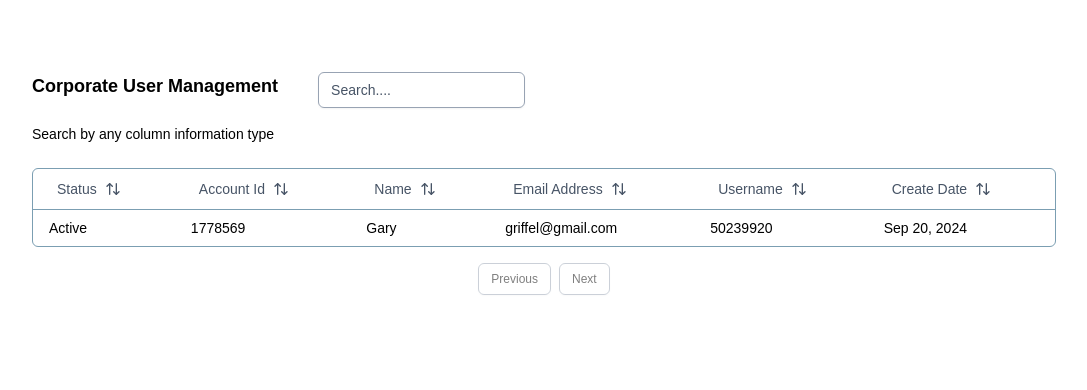
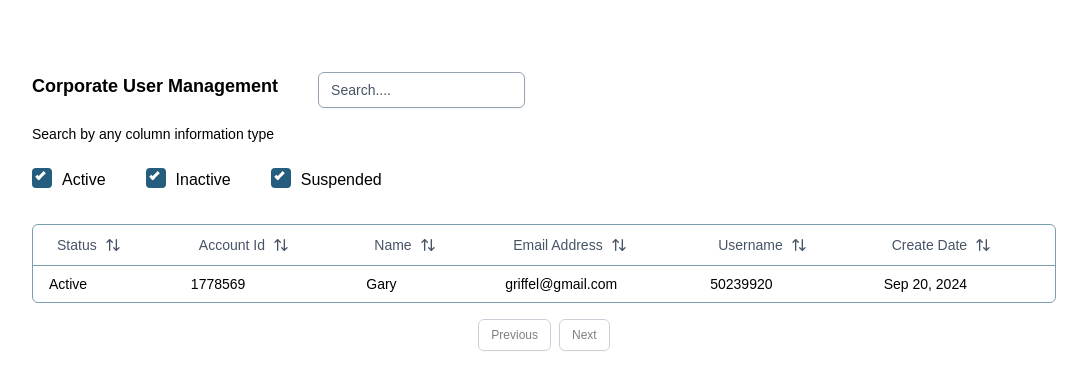
Before and after one commit to mwebcode/mweb-client-zone, a Next.js app: page /corporate-user-management in a window 1280 px wide. Shown: the top 390 px of the page, without its empty margins (96-1183 px from the left). Built offline with nearby package versions, Linux system fonts and the light colour scheme.

Commit message:
Corporate User Management

```diff
--- a/app/corporate-user-management/data-table.tsx
+++ b/app/corporate-user-management/data-table.tsx
@@ -38,8 +38,38 @@ export function DataTable<TData, TValue>({
         []
     );
     const [globalFilter, setGlobalFilter] = useState<any>([])
+    interface ColumnFilter {
+        id: string
+        value: unknown
+    }
+
+    const [filters, setFilters] = useState(({
+        Active: true,
+        Inactive: true,
+        Suspended: true,
+    }))
+    // Handle checkbox changes
+    const handleCheckboxChange = (e) => {
+        const { name, checked } = e.target;
+        setFilters({
+            ...filters,
+            [name]: checked,
+        });
+    };
+    type ColumnFiltersState = ColumnFilter[];
+
+    // // Filter data based on selected statuses
+    // const filteredData = data.filter((row) =>
+    //     filters[row.status]
+    // );
+    const filteredData = useMemo(() => {
+        return data.filter((row) =>
+            filters[row.status]
+        );
+    }, [data, filters]);  // Recalculate only when data or filters change
+
     const table = useReactTable({
-        data,
+        data: filteredData,
         columns,
         getCoreRowModel: getCoreRowModel(),
         getPaginationRowModel: getPaginationRowModel(),
@@ -53,6 +83,27 @@ export function DataTable<TData, TValue>({
         },
 
     });
+    console.log(table.getState().columnFilters)
+    const [searchTerm, setSearchTerm] = useState("");
+    const handleSearchChange = (event) => {
+        const value = event.target.value;
+        setSearchTerm(value);
+
+        // Update filter for multiple columns
+        table.setGlobalFilter(value);
+    };
+    const Checkbox = ({ label, name, checked, onChange }) => (
+        <label className="custom-checkbox flex">
+            <input
+                type="checkbox"
+                name={name}
+                checked={checked}
+                onChange={onChange}
+            />
+            <span className="checkmark"></span>
+            {label}
+        </label>
+    );
     return (
         <div className='w-[1024px] items-center'>
             <div className="flex items-center py-4">
@@ -71,7 +122,57 @@ export function DataTable<TData, TValue>({
               </div>
             </div>
             <div className='mb-6 text-sm'> Search by any column information type</div>
-        <div className="rounded-md border">
+
+            <div className='mb-8 gap-10 flex'>
+                <Checkbox
+                    label="Active"
+                    name='Active'
+                    checked={filters.Active}
+                    onChange={handleCheckboxChange}
+                />
+                <Checkbox
+                    label="Inactive"
+                    name='Inactive'
+                    checked={filters.Inactive}
+                    onChange={handleCheckboxChange}
+                />
+                <Checkbox
+                    label="Suspended"
+                    name='Suspended'
+                    checked={filters.Suspended}
+                    onChange={handleCheckboxChange}
+                />
+                {/*<label className='p-3 flex gap-2 custom-checkbox'>*/}
+                {/*    <input*/}
+                {/*        type="checkbox"*/}
+                {/*        name="Active"*/}
+                {/*        checked={filters.Active}*/}
+                {/*        onChange={handleCheckboxChange}*/}
+                {/*    />*/}
+                {/*   <span className=''> Active</span>*/}
+                {/*</label>*/}
+                {/*<label className='p-3 flex gap-2 custom-checkbox'>*/}
+                {/*    <input*/}
+                {/*        type="checkbox"*/}
+                {/*        name="Inactive"*/}
+                {/*        checked={filters.Inactive}*/}
+                {/*        onChange={handleCheckboxChange}*/}
+                {/*    />*/}
+                {/*  <span className='checkmark'>Inactive</span>*/}
+                {/*</label>*/}
+                {/*<label className='p-3 flex gap-2 custom-checkbox'>*/}
+                {/*    <input*/}
+                {/*        type="checkbox"*/}
+                {/*        name="Suspended"*/}
+                {/*        checked={filters.Suspended}*/}
+                {/*        onChange={handleCheckboxChange}*/}
+                {/*    />*/}
+                {/*   <span className='checkmark'>Suspended</span>*/}
+                {/*</label>*/}
+            </div>
+
+
+            <div className="rounded-md border">
             <Table>
                 <TableHeader>
                     {table.getHeaderGroups().map((headerGroup) => (
@@ -135,7 +236,5 @@ export function DataTable<TData, TValue>({
                 </Button>
             </div>
         </div>
-
-
     )
 }
--- a/app/globals.css
+++ b/app/globals.css
@@ -148,3 +148,53 @@ body {
     @apply bg-background text-foreground;
   }
 }
+
+
+/* Hide the default checkbox */
+.custom-checkbox input {
+  position: absolute;
+  opacity: 0;
+  cursor: pointer;
+}
+
+/* Create a custom checkbox */
+.custom-checkbox .checkmark {
+  position: relative;
+  height: 20px;
+  width: 20px;
+  background-color: #ccc;  /* Unchecked background color */
+  border-radius: 4px;       /* Rounded edges */
+  display: inline-block;
+  margin-right: 10px;
+}
+
+/* Checked state styling */
+.custom-checkbox input:checked + .checkmark {
+  /*background-color: black;  !* Change to green when checked *!*/
+  --tw-text-opacity: 1;
+  background-color: rgb(37 93 126/var(--tw-text-opacity));
+
+}
+
+/* Create the checkmark/indicator (hidden when not checked) */
+.custom-checkbox .checkmark::after {
+  content: "";
+  position: absolute;
+  display: none;
+}
+
+/* Show the checkmark when checked */
+.custom-checkbox input:checked + .checkmark::after {
+  display: block;
+}
+
+/* The checkmark (using a pseudo-element) */
+.custom-checkbox .checkmark::after {
+  left: 6px;
+  top: 2px;
+  width: 5px;
+  height: 10px;
+  border: solid white;
+  border-width: 0 3px 3px 0;
+  transform: rotate(45deg);
+}
```
